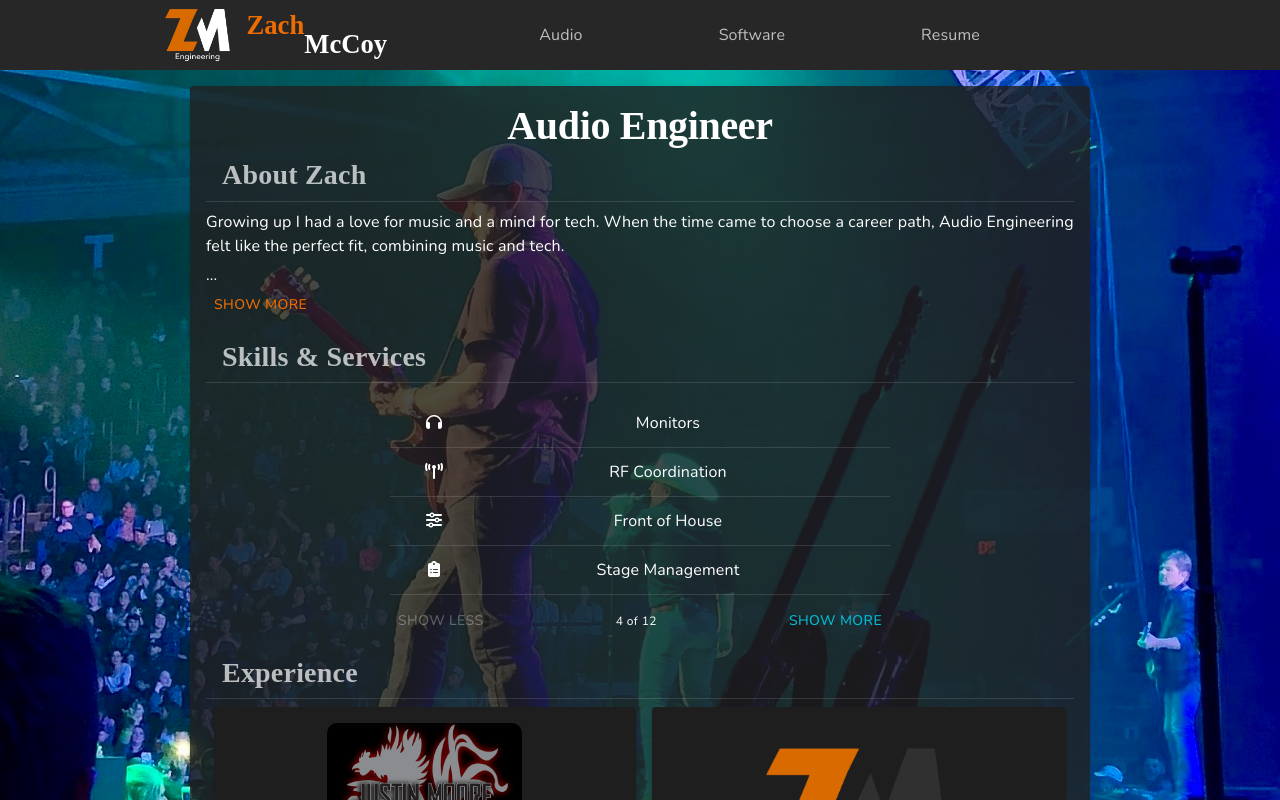
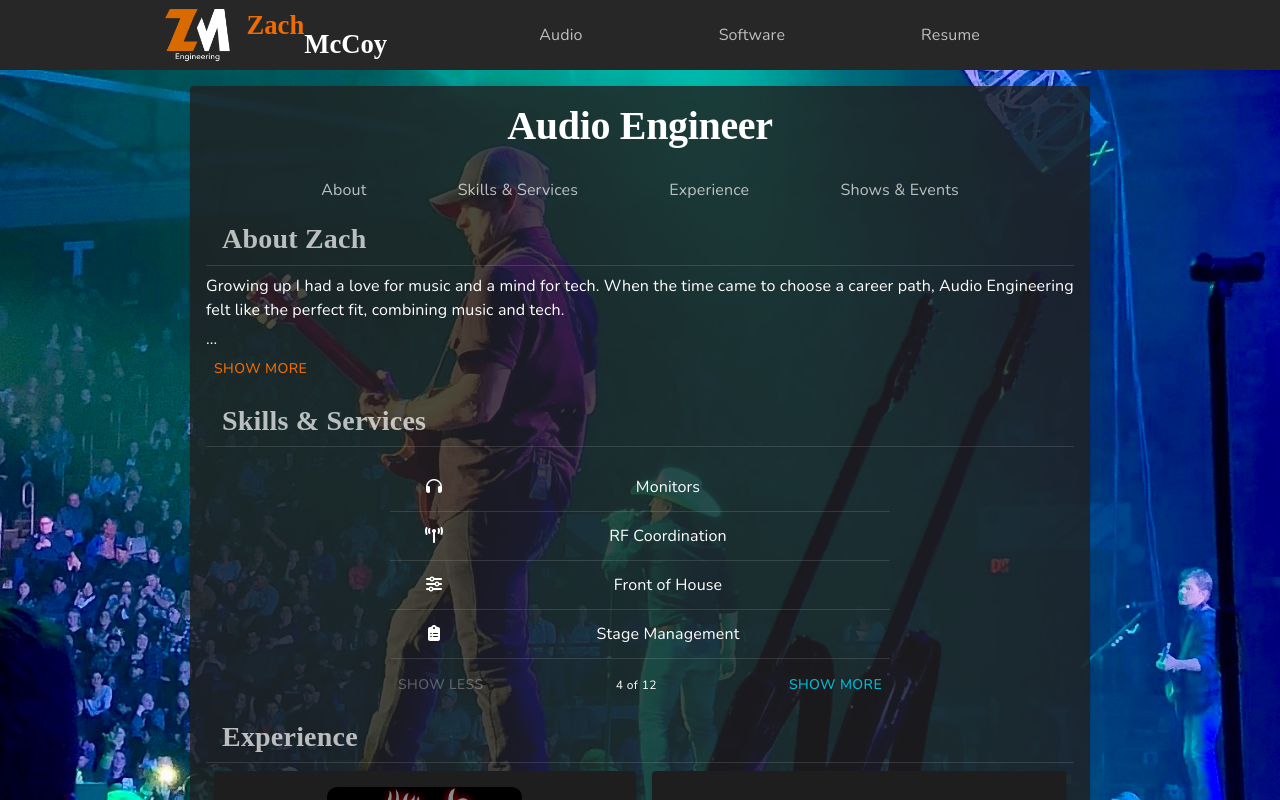
Before and after one commit to zrm20/zm-portfolio, a React (Create React App) app: page /audio in a window 1280 px wide. Shown: the top 800 px of the page. Built offline with nearby package versions, Linux system fonts and the light colour scheme; a web font is replaced by a local one.

Commit message:
add section links to audio and change component to nav

```diff
--- a/src/components/audio/AudioPage/AudioPage.styles.ts
+++ b/src/components/audio/AudioPage/AudioPage.styles.ts
@@ -8,6 +8,7 @@ interface Style {
   root: SxProps;
   container: SxProps
   title: SxProps;
+  links: SxProps;
 };
 
 export default function useStyles(): Style {
@@ -37,5 +38,13 @@ export default function useStyles(): Style {
       textAlign: 'center',
       mb: 1
     },
+    links: {
+      width: '100%',
+      justifyContent: 'space-evenly',
+      '& a': {
+        color: "text.secondary",
+        textDecoration: "none",
+      }
+    }
   }
 };
--- a/src/components/audio/AudioPage/AudioPage.tsx
+++ b/src/components/audio/AudioPage/AudioPage.tsx
@@ -1,9 +1,9 @@
 import React from "react";
-import { Box, Paper, Typography } from "@mui/material";
+import { Box, Paper, Typography, Toolbar } from "@mui/material";
 
 import useStyles from "./AudioPage.styles";
 import { FadeIn } from "../../animations";
-import { SectionContainer } from "../../ui";
+import { SectionContainer, RouterLink } from "../../ui";
 import { useUpdateTitle } from "../../../hooks";
 import AudioBio from "../AudioBio/AudioBio";
 import AudioSkills from "../AudioSkills/AudioSkills";
@@ -22,6 +22,13 @@ export default function AudioHome(props: AudioHomeProps): JSX.Element {
     <Box sx={styles.root} component={FadeIn} >
       <Paper sx={styles.container} >
         <Typography variant="h2" sx={styles.title}>Audio Engineer</Typography>
+
+        <Toolbar sx={styles.links} component="nav">
+          <RouterLink to="#about">About</RouterLink>
+          <RouterLink to="#skills">Skills & Services</RouterLink>
+          <RouterLink to="#experience">Experience</RouterLink>
+          <RouterLink to="#projects">Shows & Events</RouterLink>
+        </Toolbar>
 
         <SectionContainer title="About Zach" id="about_zach">
           <AudioBio />
--- a/src/components/dev/DevPage/DevPage.tsx
+++ b/src/components/dev/DevPage/DevPage.tsx
@@ -23,7 +23,7 @@ export default function DevPage(props: DevPageProps): JSX.Element {
       <Paper sx={styles.container} >
         <Typography variant="h2" sx={styles.title}>Software Developer</Typography>
 
-        <Toolbar sx={styles.links}>
+        <Toolbar sx={styles.links} component="nav">
           <RouterLink to="#about">About</RouterLink>
           <RouterLink to="#tech_stack">Tech Stack</RouterLink>
           <RouterLink to="#projects">Projects</RouterLink>
```
